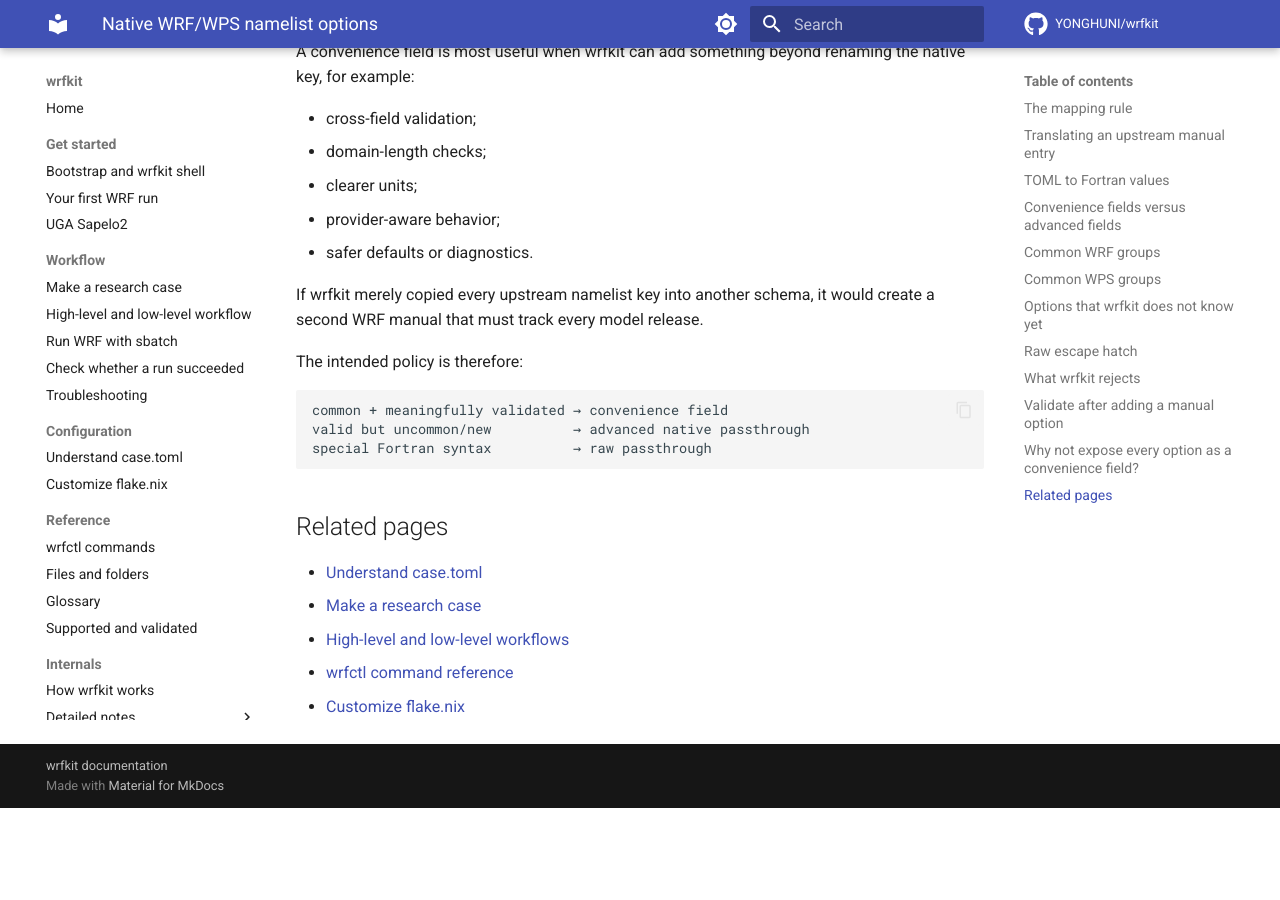
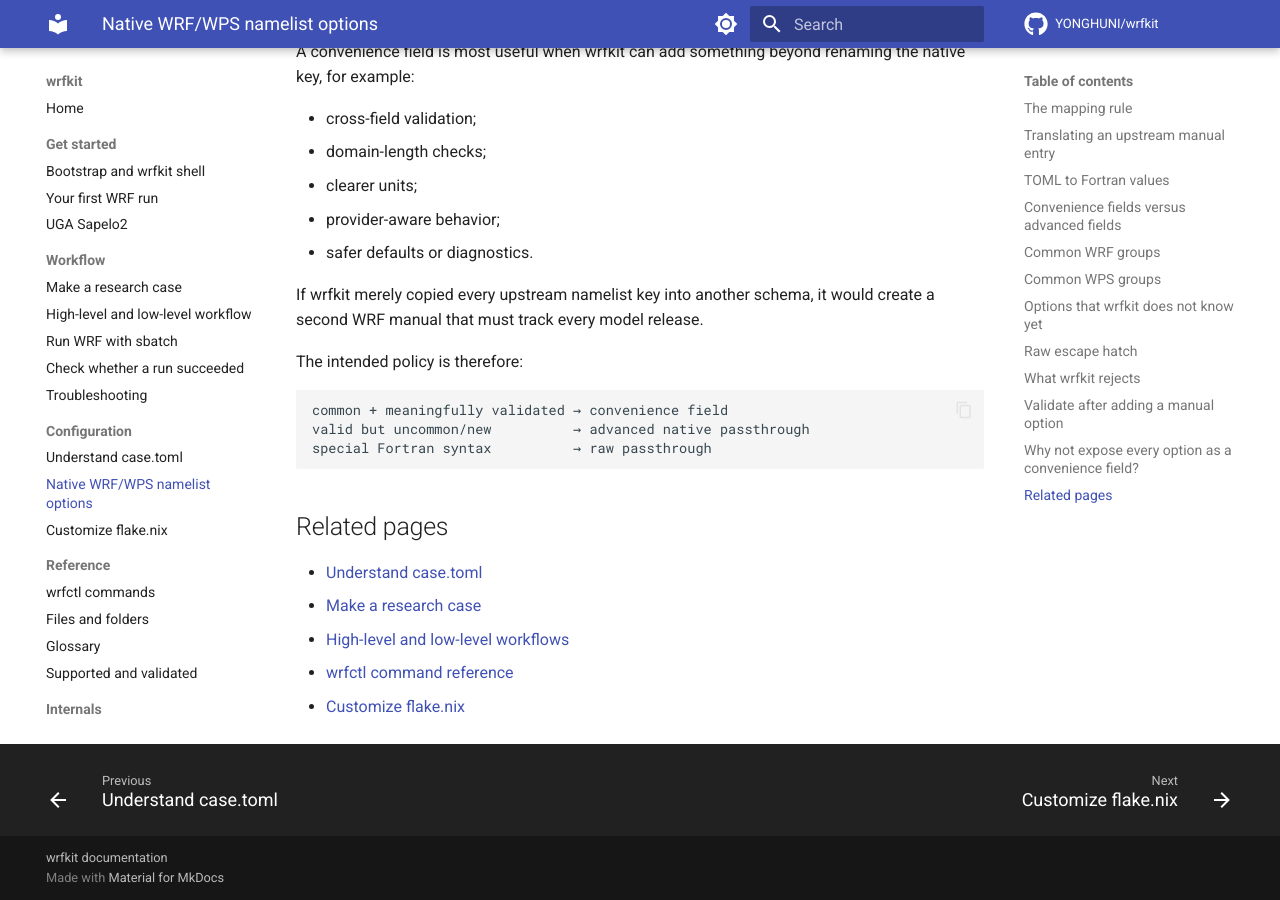
Before and after one commit to YONGHUNI/wrfkit, an MkDocs documentation site: the page built from docs/reference/native-namelists.md, in a window 1280 px wide and 900 px high, scrolled down 5886 px. Built offline with MkDocs 1.6.1 and Material for MkDocs 9.7.7, drawn with Linux system fonts in a browser that asks for light colours; comment, search, counter and statistics services are not loaded; before the commit the page ends 6694 px from its top, so only the background shows below that.

Commit message:
Add native namelist guide to navigation

```diff
--- a/mkdocs.yml
+++ b/mkdocs.yml
@@ -75,6 +75,7 @@ nav:
 
   - Configuration:
       - Understand case.toml: reference/case-toml.md
+      - Native WRF/WPS namelist options: reference/native-namelists.md
       - Customize flake.nix: how-to/customize-flake.md
 
   - Reference:
```
